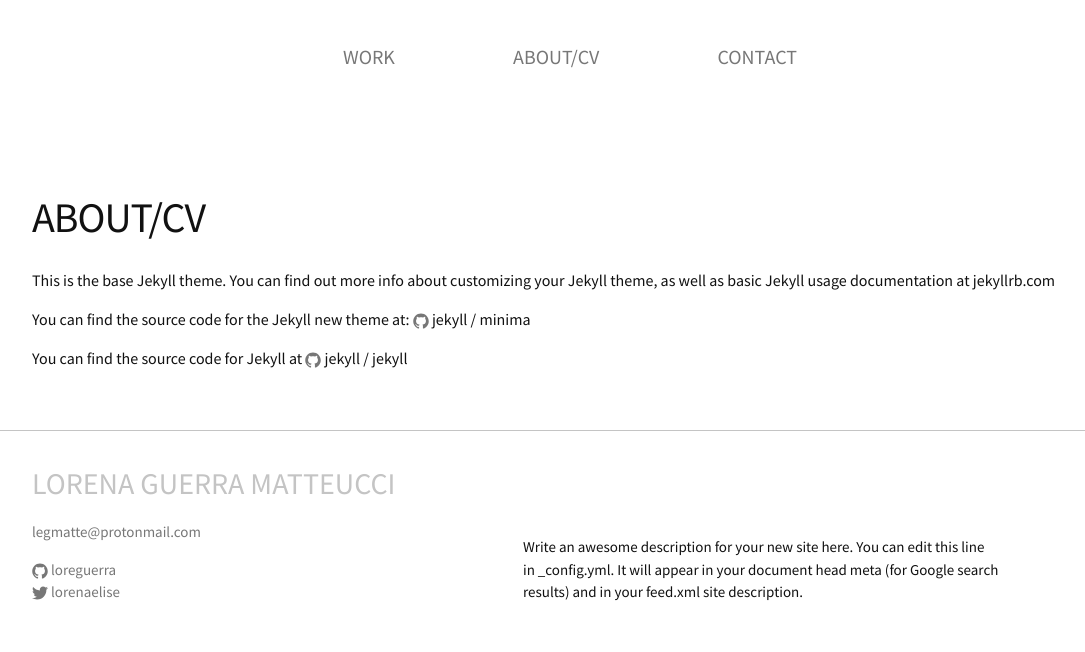
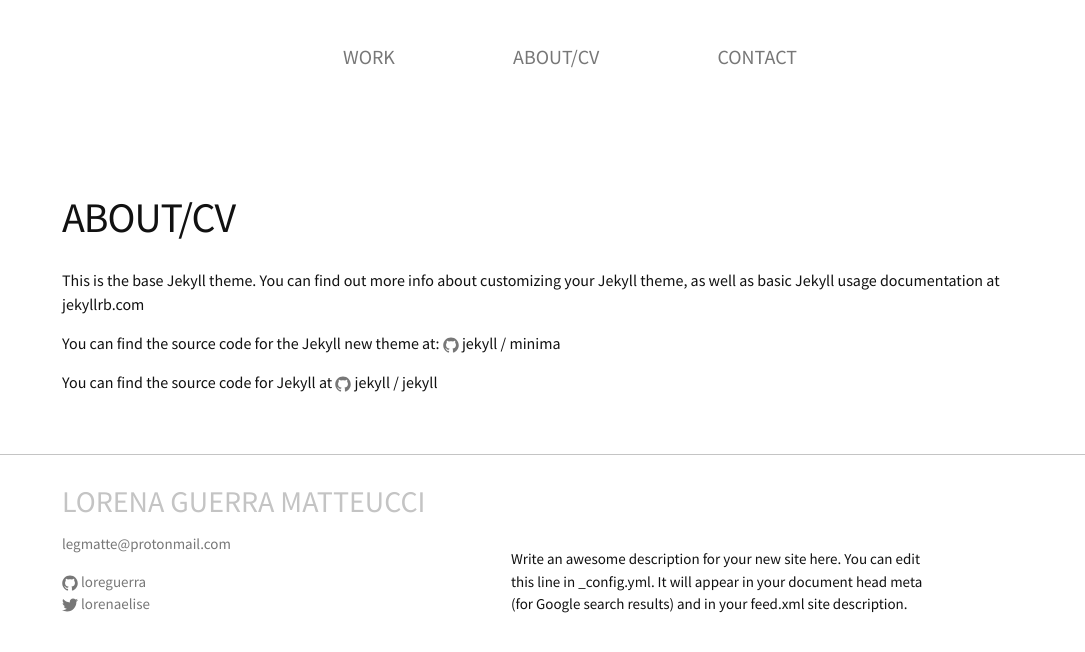
Before and after one commit to loreguerra/portfolio, a Jekyll site: the page built from about.md, in a window 1280 px wide. Shown: the top 652 px of the page, without its empty margins (70-1155 px from the left). Built offline with Jekyll 4.4.1, drawn with Linux system fonts in a browser that asks for light colours.

Commit message:
add bootstrap css and javascript to head

```diff
--- a/_includes/head.html
+++ b/_includes/head.html
@@ -6,8 +6,14 @@
   <title>{% if page.title %}{{ page.title | escape }}{% else %}{{ site.title | escape }}{% endif %}</title>
   <meta name="description" content="{{ page.excerpt | default: site.description | strip_html | normalize_whitespace | truncate: 160 | escape }}">
 
+  <!-- bootstrap css -->
+  <link rel="stylesheet" href="https://maxcdn.bootstrapcdn.com/bootstrap/3.3.7/css/bootstrap.min.css" integrity="sha384-BVYiiSIFeK1dGmJRAkycuHAHRg32OmUcww7on3RYdg4Va+PmSTsz/K68vbdEjh4u" crossorigin="anonymous">
   <link rel="stylesheet" href="{{ "/assets/main.css" | relative_url }}">
   <link href="https://fonts.googleapis.com/css?family=Source+Sans+Pro:400,700" rel="stylesheet">
+
+  <!-- bootstrap javascript -->
+  <script src="https://maxcdn.bootstrapcdn.com/bootstrap/3.3.7/js/bootstrap.min.js" integrity="sha384-Tc5IQib027qvyjSMfHjOMaLkfuWVxZxUPnCJA7l2mCWNIpG9mGCD8wGNIcPD7Txa" crossorigin="anonymous"></script>
+
   <link rel="canonical" href="{{ page.url | replace:'index.html','' | absolute_url }}">
   <link rel="alternate" type="application/rss+xml" title="{{ site.title | escape }}" href="{{ "/feed.xml" | relative_url }}">
 
```
